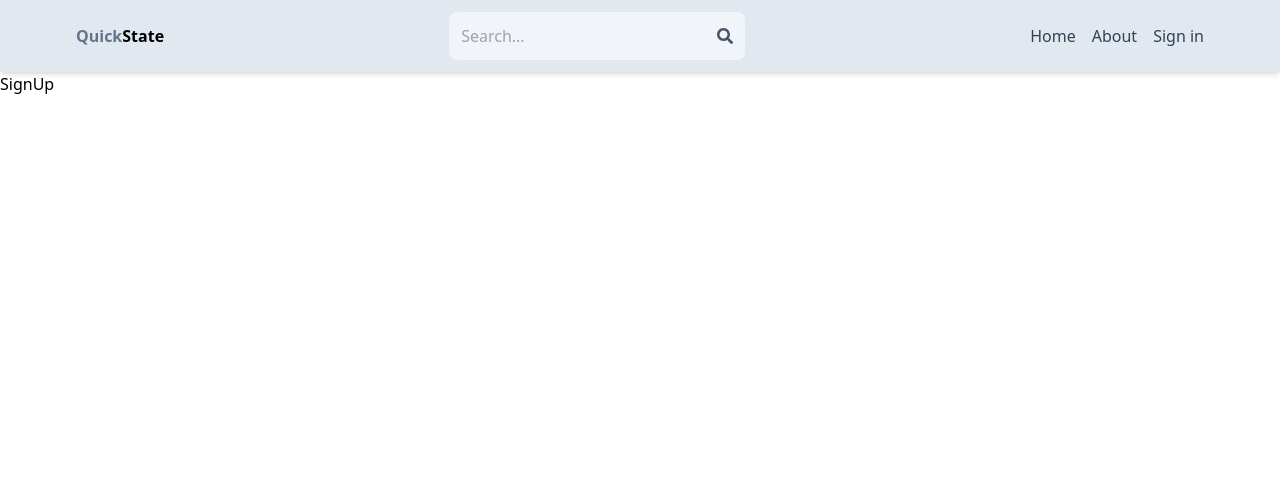
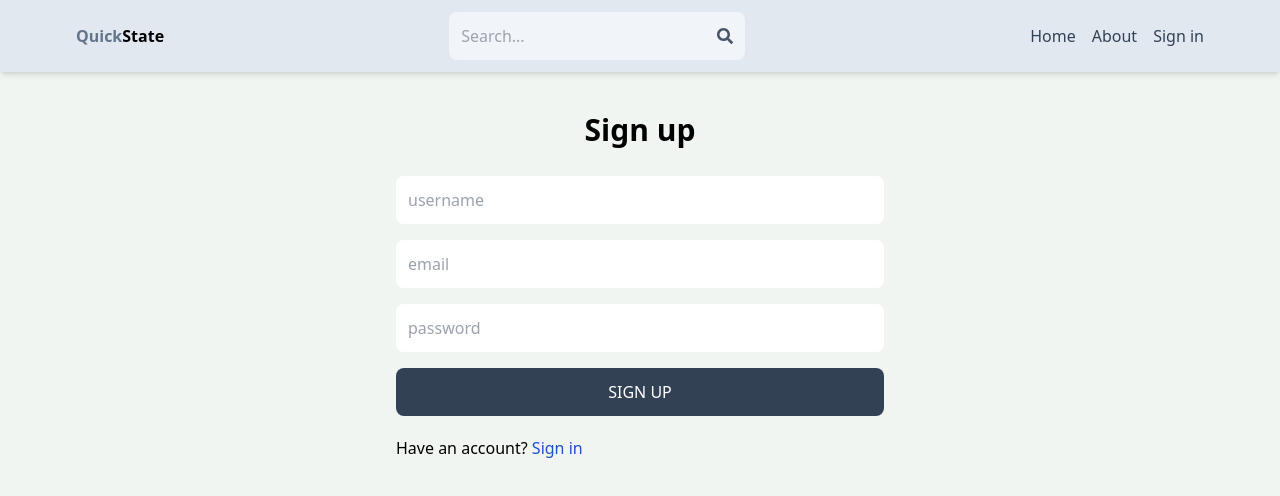
Before and after one commit to IsuruRajithaGamage/MarketPlace, a React (Vite) app in the folder client/: page /sign-up in a window 1280 px wide. Shown: the top 496 px of the page. Built offline with nearby package versions, Linux system fonts and the light colour scheme.

Commit message:
signUp page UI developed

```diff
--- a/client/src/index.css
+++ b/client/src/index.css
@@ -1,3 +1,7 @@
 @tailwind base;
 @tailwind components;
 @tailwind utilities;
+
+body{
+    background-color: rgb(241, 245, 241);
+}
--- a/client/src/pages/SignIn.jsx
+++ b/client/src/pages/SignIn.jsx
@@ -1,7 +1,3 @@
-import React from 'react'
-
 export default function SignIn() {
-  return (
-    <div>SignIn</div>
-  )
+  return <div>hello sign in</div>;
 }
--- a/client/src/pages/SignUp.jsx
+++ b/client/src/pages/SignUp.jsx
@@ -1,5 +1,41 @@
-import React from "react";
+import { Link } from "react-router-dom";
 
 export default function SignUp() {
-  return <div>SignUp</div>;
+  return (
+    <div className="p-3 max-w-lg mx-auto">
+      <h1 className="text-center text-3xl my-7 font-semibold">Sign up</h1>
+      <form className="flex flex-col gap-4">
+        <input
+          type="text"
+          placeholder="username"
+          className="boader p-3 rounded-lg"
+          id="username"
+        />
+        <input
+          type="email"
+          placeholder="email"
+          className="boader p-3 rounded-lg"
+          id="email"
+        />
+        <input
+          type="password"
+          placeholder="password"
+          className="boader p-3 rounded-lg"
+          id="password"
+        />
+        <button className="bg-slate-700 text-white p-3 rounded-lg uppercase hover:opacity-95 disabled:opacity-80">
+          Sign up
+        </button>
+        {/* <button className="bg-red-700 text-white p-3 rounded-lg uppercase hover:opacity-95 disabled:opacity-80">
+        Sign up with google
+      </button> */}
+      </form>
+      <div className="mt-5">
+        <span>Have an account? </span>
+        <Link to={"/sign-in"}>
+          <span className="text-blue-700">Sign in</span>
+        </Link>
+      </div>
+    </div>
+  );
 }
```
